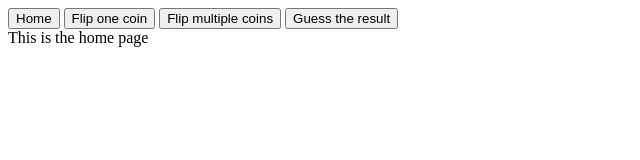
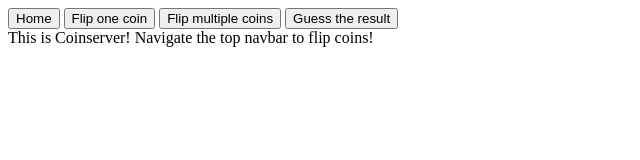
Before and after one commit to comp426-2022-spring/a05-meghansun322, a website: page public/index.html in a window 1280 px wide. Both pictures are taken after a click on the button "Home". Shown: the whole page, without its empty margins (0-640 px from the left). Drawn offline with Linux system fonts and the light colour scheme.

Commit message:
added intro

```diff
--- a/public/index.html
+++ b/public/index.html
@@ -36,7 +36,7 @@
 
 
     <div id="home" class="hidden">
-      This is the home page
+      This is Coinserver! Navigate the top navbar to flip coins!
     </div>
 
     <!-- Single Coins -->
@@ -83,7 +83,6 @@
           <div id="call"></div>
           <div id="theFlip"> </div>
           <div id="theResult"></div>
-
         </h2>
 
     </div>
```
